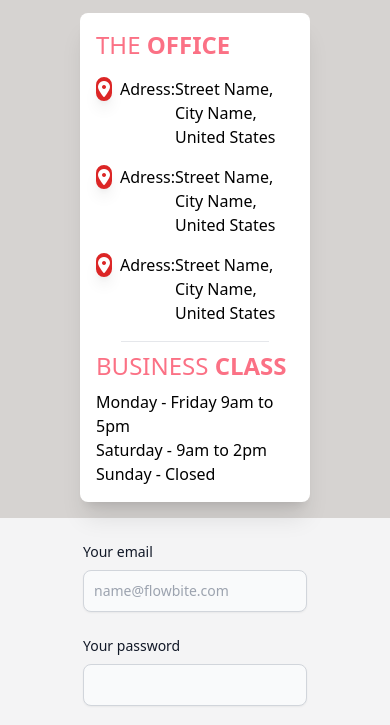
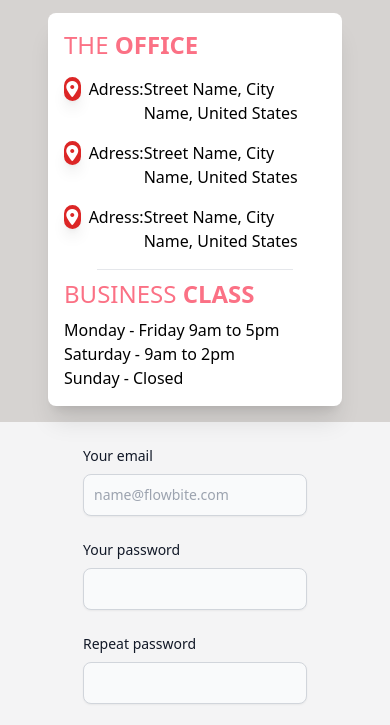
Before and after one commit to mustafaizan/ct, a plain HTML site: page contact.html in a window 390 px wide. Shown: the part 115-840 px from the top of the page. Drawn offline with nearby package versions, Linux system fonts and the light colour scheme.

Commit message:
Update contact.html

```diff
--- a/contact.html
+++ b/contact.html
@@ -163,7 +163,7 @@
 
 
     <div class="bg-stone-300 flex flex-col items-start  ">
-        <div class=" bg-white shadow-xl  rounded-lg mx-20 lg:ml-44    my-4 flex-col items-center ">
+        <div class=" bg-white shadow-xl  rounded-lg mx-12 lg:ml-44    my-4 flex-col items-center ">
 
 
 <div class="mx-4 my-4">
```
